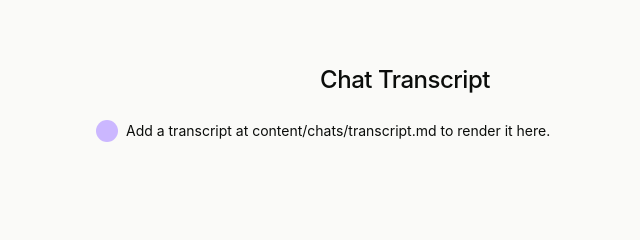
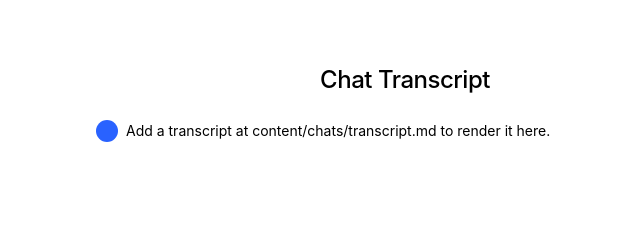
Before and after one commit to fivetwentythree/th, a website built with Vite: page chats.html in a window 1280 px wide. Shown: the top 240 px of the page, 0-640 px from the left. Built offline with nearby package versions, Linux system fonts and the light colour scheme.

Commit message:
changed the background in Chats section

```diff
--- a/chat.css
+++ b/chat.css
@@ -1,22 +1,23 @@
 body.chat-page {
-  --background: #fafaf8;
-  --foreground: #0b0d0b;
-  --border: #878b8633;
-  --muted: #ebebeb;
-  --muted-foreground: #595959;
-  --card: #0b0d0b05;
-  --input-border: #0c0e0c26;
-  --input-background: #fcfcfc;
-  --accent: #0b0d0b12;
-  --primary: #0b0d0b;
-  --primary-foreground: #fafaf8;
-  --terminal-green: #2a6f2a;
-  --terminal-red: #c20a1a;
-  --terminal-yellow: #a16f12;
-  --diff-addition-bg: #e6f0db;
-  --diff-removal-bg: #f0dbdb;
-  --diff-addition-fg: #136c13;
-  --diff-removal-fg: #900;
+  /* Match the Thoughts page: white canvas, ink text, neutral grays, cobalt links. */
+  --background: #fff;
+  --foreground: #000;
+  --border: #edeff1;
+  --muted: #f9f9f9;
+  --muted-foreground: #666;
+  --card: #f9f9f9;
+  --input-border: #e0e0e0;
+  --input-background: #fff;
+  --accent: #2962ff;
+  --primary: #000;
+  --primary-foreground: #fff;
+  --terminal-green: #2962ff;
+  --terminal-red: #666;
+  --terminal-yellow: #888;
+  --diff-addition-bg: #eef3ff;
+  --diff-removal-bg: #f5f5f5;
+  --diff-addition-fg: #2962ff;
+  --diff-removal-fg: #666;
   --radius: 6px;
   --shadow: 0 1px 0 rgba(0, 0, 0, 0.04);
   --font-ui: -apple-system, BlinkMacSystemFont, "Segoe UI", "Helvetica Neue", Arial, sans-serif;
@@ -133,23 +134,23 @@
   aspect-ratio: 1 / 1;
   border-radius: 50%;
   border: none;
-  background: #cbd9ff;
+  background: #eef3ff;
   display: inline-flex;
   align-items: center;
   justify-content: center;
   font-size: 9px;
   font-weight: 600;
-  color: #111;
+  color: #000;
   overflow: hidden;
   flex: 0 0 18px;
 }
 
 .avatar.user {
-  background: #f4c9a6;
+  background: #f9f9f9;
 }
 
 .avatar.assistant {
-  background: #cbb7ff;
+  background: #2962ff;
   color: transparent;
   box-shadow: none;
 }
@@ -217,7 +218,7 @@
   padding: 4px 8px;
   border-radius: 6px;
   border: 1px solid var(--border);
-  background: #ffffff;
+  background: var(--background);
   font-size: 11px;
   font-weight: 500;
   color: var(--foreground);
```
